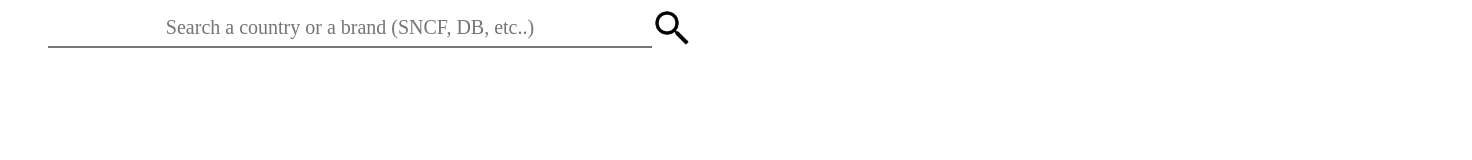
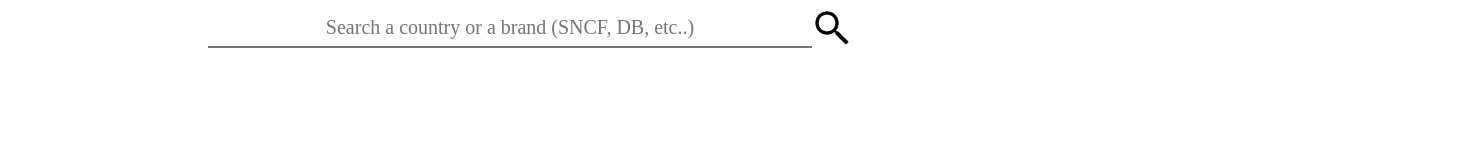
Before and after one commit to Grugrube/firstWebsite, a plain HTML site: page index.html in a window 1280 px wide. Shown: the whole page, 1472 px wide, since content can reach past the window. Drawn offline with Linux system fonts and the light colour scheme.

Commit message:
Update style.css

```diff
--- a/style.css
+++ b/style.css
@@ -8,7 +8,7 @@
 nav{
   display:flex;
   position:relative;
-  left:40px;
+  left:200px;
 
 }
 input[type="text"]{
```
